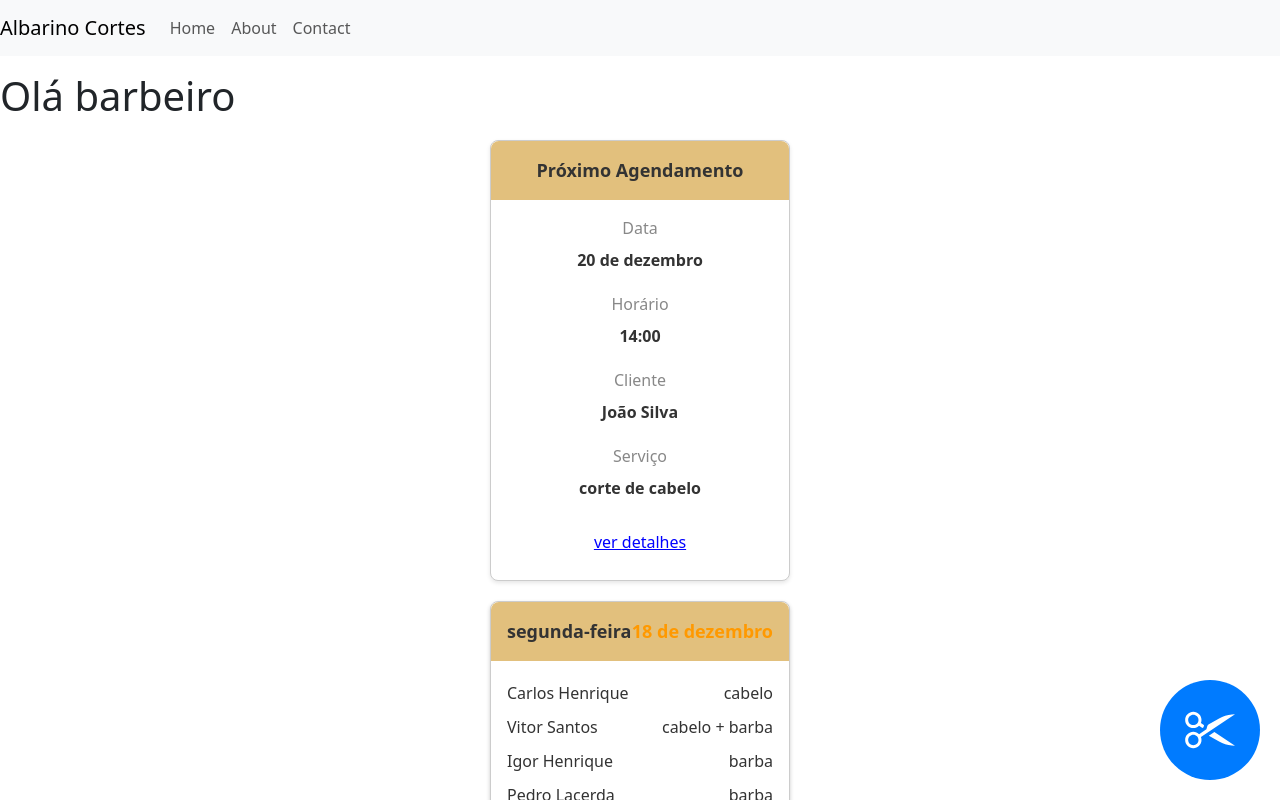
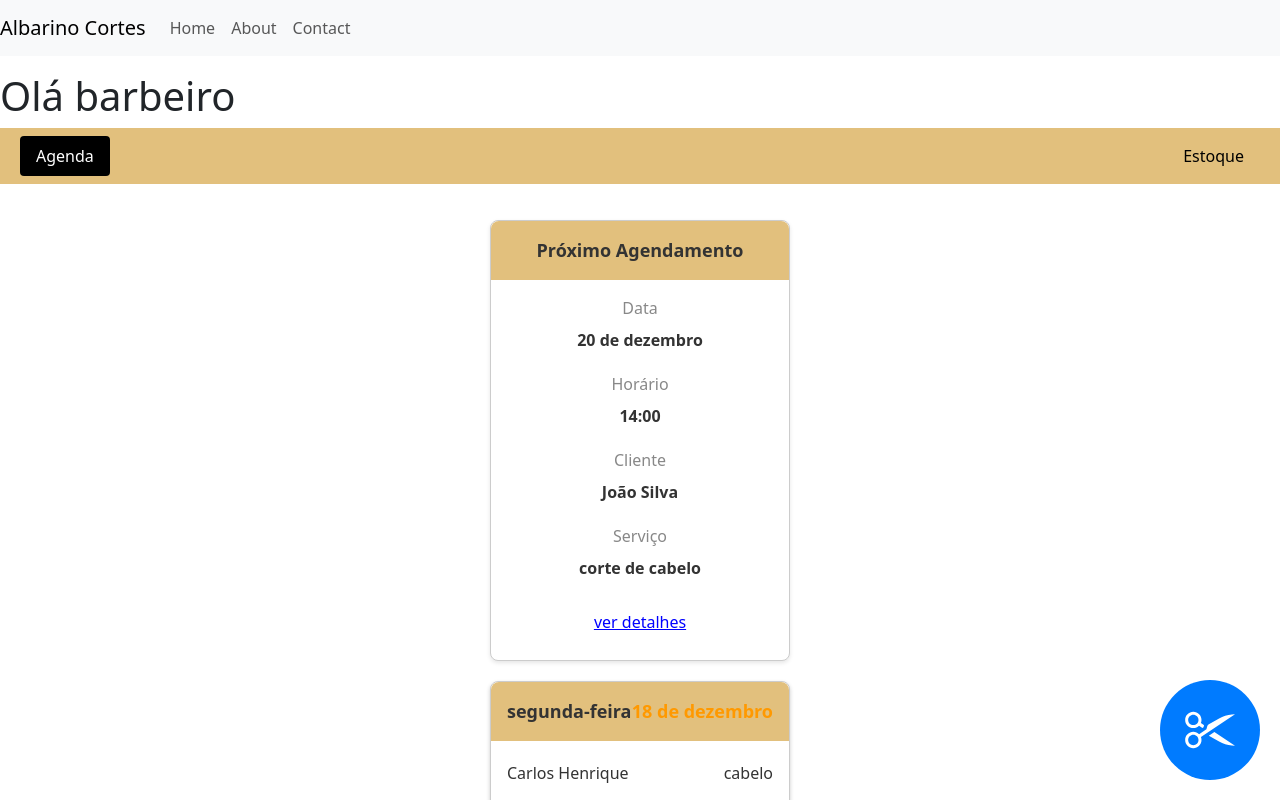
Before and after one commit to kralluz/Black-Beard-WEB, a React (Vite) app: page / in a window 1280 px wide. Shown: the top 800 px of the page. Built offline with nearby package versions, Linux system fonts and the light colour scheme.

Commit message:
feat: implementação dos botões superiores para selecionar o serviço

```diff
--- /dev/null
+++ b/src/components/AgendaCards.jsx
@@ -0,0 +1,39 @@
+import React from "react";
+import styled from "styled-components";
+import NextAppointmentComponent from "./NextAppointmentComponent";
+import ScheduleComponent from "./ScheduleComponent";
+import WeeklySummaryComponent from "./WeeklySummaryComponent";
+import MonthSummaryComponent from "./MonthSummaryComponent";
+
+// Estilos para o container dos cards de agendamento
+const CardsContainer = styled.div`
+    padding: 16px;
+`;
+
+const Card = styled.div`
+    background-color: #fff;
+    border-radius: 8px;
+    box-shadow: 0 2px 4px rgba(0, 0, 0, 0.1);
+    margin-bottom: 16px;
+    padding: 16px;
+    border: 1px solid #ccc;
+`;
+
+const CardTitle = styled.h3`
+    font-size: 18px;
+    color: #333;
+    margin-bottom: 8px;
+`;
+
+const AgendaCards = () => {
+    return (
+        <CardsContainer>
+            <NextAppointmentComponent/>
+            <ScheduleComponent/>
+            <WeeklySummaryComponent/>
+            <MonthSummaryComponent/>
+        </CardsContainer>
+    );
+};
+
+export default AgendaCards;
--- /dev/null
+++ b/src/components/EstoqueData.jsx
@@ -0,0 +1,36 @@
+import React from "react";
+import styled from "styled-components";
+
+// Estilos para o container dos dados de estoque
+const DataContainer = styled.div`
+    padding: 16px;
+`;
+
+const DataCard = styled.div`
+    background-color: #fff;
+    border-radius: 8px;
+    box-shadow: 0 2px 4px rgba(0, 0, 0, 0.1);
+    margin-bottom: 16px;
+    padding: 16px;
+    border: 1px solid #ccc;
+`;
+
+const DataTitle = styled.h3`
+    font-size: 18px;
+    color: #333;
+    margin-bottom: 8px;
+`;
+const EstoqueData = () => {
+    return (
+        <DataContainer>
+            {/* Exemplo de card de dados de estoque */}
+            <DataCard>
+                <DataTitle>Dados do Estoque</DataTitle>
+                {/* Outras informações do estoque */}
+            </DataCard>
+            {/* Outros cards de estoque */}
+        </DataContainer>
+    );
+};
+
+export default EstoqueData;
--- /dev/null
+++ b/src/components/ToggleDisplayComponent.jsx
@@ -0,0 +1,53 @@
+import React, { useState } from "react";
+import styled from "styled-components";
+
+// Estilos para os botões
+const ButtonContainer = styled.div`
+    display: flex;
+    justify-content: space-between;
+    background-color: #e2c07d; // Cor de fundo da barra onde os botões estão
+    padding: 8px 16px; // Espaçamento interno da barra
+`;
+
+const Button = styled.button`
+    background-color: ${(props) => (props.active ? "#000" : "transparent")};
+    color: ${(props) => (props.active ? "#fff" : "#000")};
+    border: none;
+    border-radius: 4px;
+    padding: 8px 16px;
+    margin: 0 4px;
+    cursor: pointer;
+    outline: none;
+    font-size: 16px;
+
+    &:hover {
+        background-color: ${(props) => (props.active ? "#000" : "#ddd")};
+    }
+`;
+
+
+const ToggleDisplayComponent = ({ agendaComponent, estoqueComponent }) => {
+    const [activeTab, setActiveTab] = useState("agenda");
+
+    return (
+        <div>
+            <ButtonContainer>
+                <Button
+                    active={activeTab === "agenda"}
+                    onClick={() => setActiveTab("agenda")}
+                >
+                    Agenda
+                </Button>
+                <Button
+                    active={activeTab === "estoque"}
+                    onClick={() => setActiveTab("estoque")}
+                >
+                    Estoque
+                </Button>
+            </ButtonContainer>
+            {activeTab === "agenda" ? agendaComponent : estoqueComponent}
+        </div>
+    );
+};
+
+export default ToggleDisplayComponent;
--- a/src/pages/Home.jsx
+++ b/src/pages/Home.jsx
@@ -5,6 +5,9 @@ import WeeklySummaryComponent from "../components/WeeklySummaryComponent";
 import MonthSummaryComponent from "../components/MonthSummaryComponent";
 import MenuComponent from "../components/MenuComponent";
 import NextAppointmentComponent from "../components/NextAppointmentComponent";
+import ToggleDisplayComponent from "../components/ToggleDisplayComponent";
+import AgendaCards from "../components/AgendaCards";
+import EstoqueData from "../components/EstoqueData";
 
 
 const Home = () => {
@@ -16,10 +19,7 @@ const Home = () => {
         <br />
         <br />
             <h1>Olá barbeiro</h1>
-            <NextAppointmentComponent/>
-            <ScheduleComponent/>
-            <WeeklySummaryComponent/>
-            <MonthSummaryComponent/>
+            <ToggleDisplayComponent agendaComponent={<AgendaCards/>} estoqueComponent={<EstoqueData />} />
             <MenuComponent/>
         </>
     );
```
